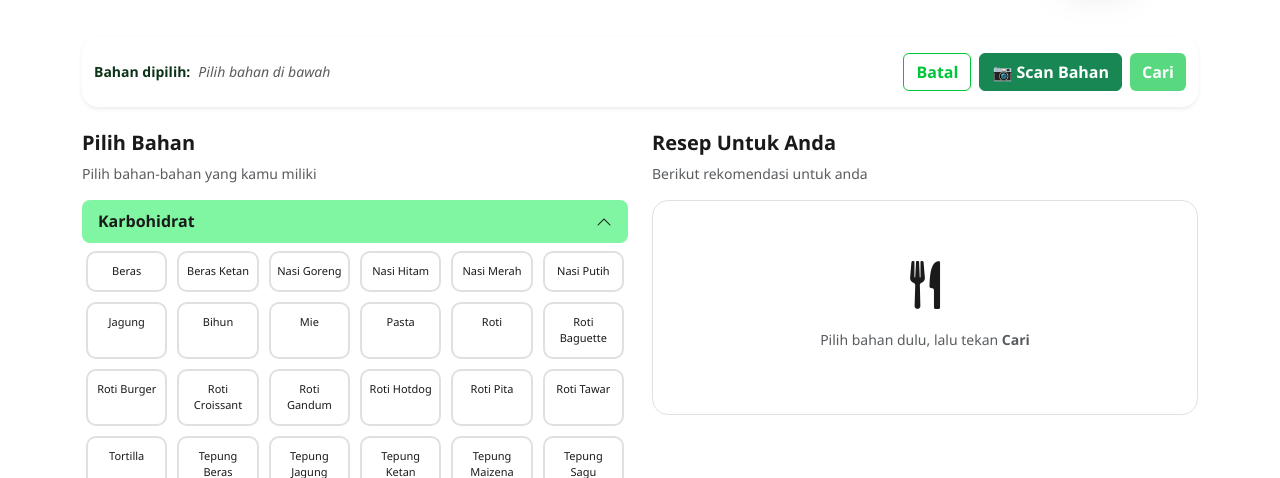
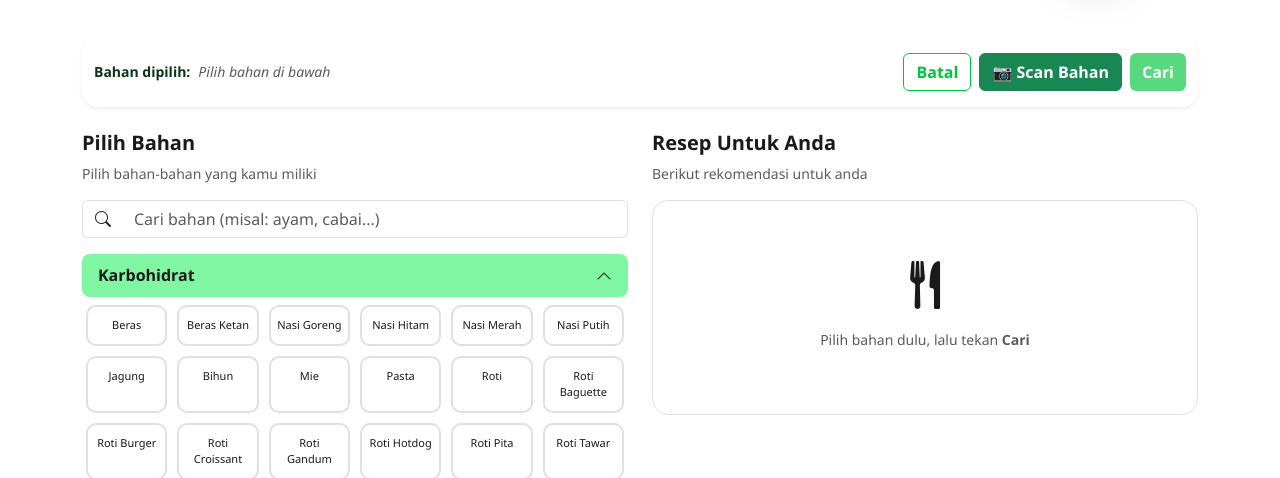
Before and after one commit to septheazisca/app-rekomendasi-resep, a Flask app: page / in a window 1280 px wide. Shown: the part 357-835 px from the top of the page. Run offline with Flask 3, Linux system fonts and the light colour scheme; some libraries are stand-ins or nearby versions.

Commit message:
fitur search

```diff
--- a/views/static/js/app.js
+++ b/views/static/js/app.js
@@ -185,3 +185,40 @@ function tampilkanHasil(resepList) {
       </a>
     `).join("");
 }
+
+
+function filterBahan() {
+  const input = document.getElementById("inputCariBahan").value.toLowerCase();
+  const accordionItems = document.querySelectorAll(".accordion-item");
+
+  accordionItems.forEach(item => {
+    const cards = item.querySelectorAll(".bahan-card");
+    let adaYangCocok = false;
+
+    cards.forEach(card => {
+      const namaBahan = card.querySelector(".nama").textContent.toLowerCase();
+      if (namaBahan.includes(input)) {
+        card.style.display = "flex"; // Tampilkan card
+        adaYangCocok = true;
+      } else {
+        card.style.display = "none"; // Sembunyikan card
+      }
+    });
+
+    // Logika Accordion: Tampilkan kategori hanya jika ada bahan yang cocok
+    if (adaYangCocok) {
+      item.style.display = "block";
+      // Opsional: Otomatis buka accordion kalau lagi nyari
+      if (input.length > 0) {
+        const collapse = item.querySelector(".accordion-collapse");
+        if (!collapse.classList.contains("show")) {
+          const btn = item.querySelector(".accordion-button");
+          btn.classList.remove("collapsed");
+          collapse.classList.add("show");
+        }
+      }
+    } else {
+      item.style.display = "none";
+    }
+  });
+}
--- a/views/templates/components/panel_bahan.html
+++ b/views/templates/components/panel_bahan.html
@@ -1,8 +1,25 @@
 <!-- ── Panel Pilih Bahan (kiri) ── -->
 <div class="col-12 col-lg-6">
-  <h2 class="fw-bold fs-5 ">Pilih Bahan</h2>
+  <h2 class="fw-bold fs-5">Pilih Bahan</h2>
   <p class="text-muted small">Pilih bahan-bahan yang kamu miliki</p>
+  <!-- Input Search Bahan -->
+  <div class="mb-3">
+    <div class="input-group">
+      <span class="input-group-text bg-white border-end-0">
+        <i class="bi bi-search"></i>
+      </span>
+      <input
+        type="text"
+        id="inputCariBahan"
+        class="form-control border-start-0"
+        placeholder="Cari bahan (misal: ayam, cabai...)"
+        onkeyup="filterBahan()"
+      />
+    </div>
+  </div>
   <div id="daftarBahan">
-    <p class="text-muted small" class="accordion accordion-flush">Memuat bahan...</p>
+    <p class="text-muted small" class="accordion accordion-flush">
+      Memuat bahan...
+    </p>
   </div>
 </div>
```
